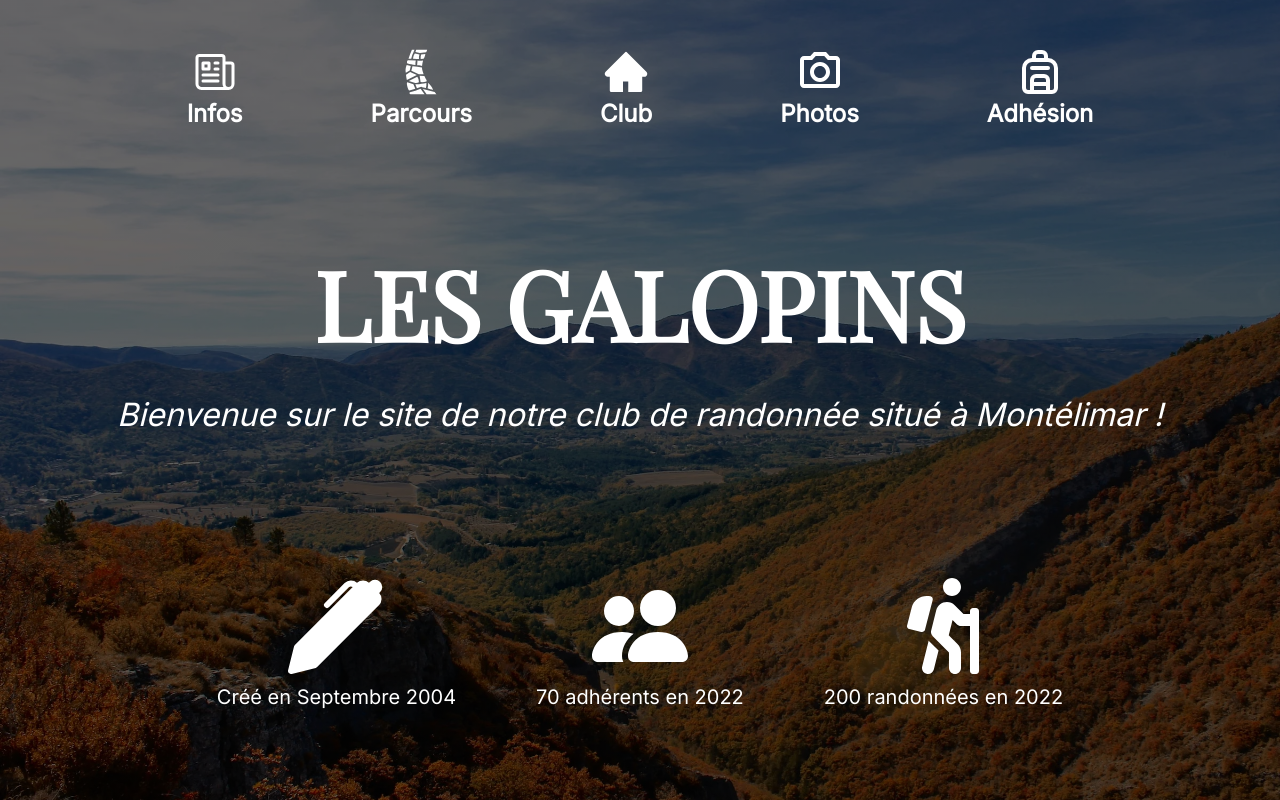
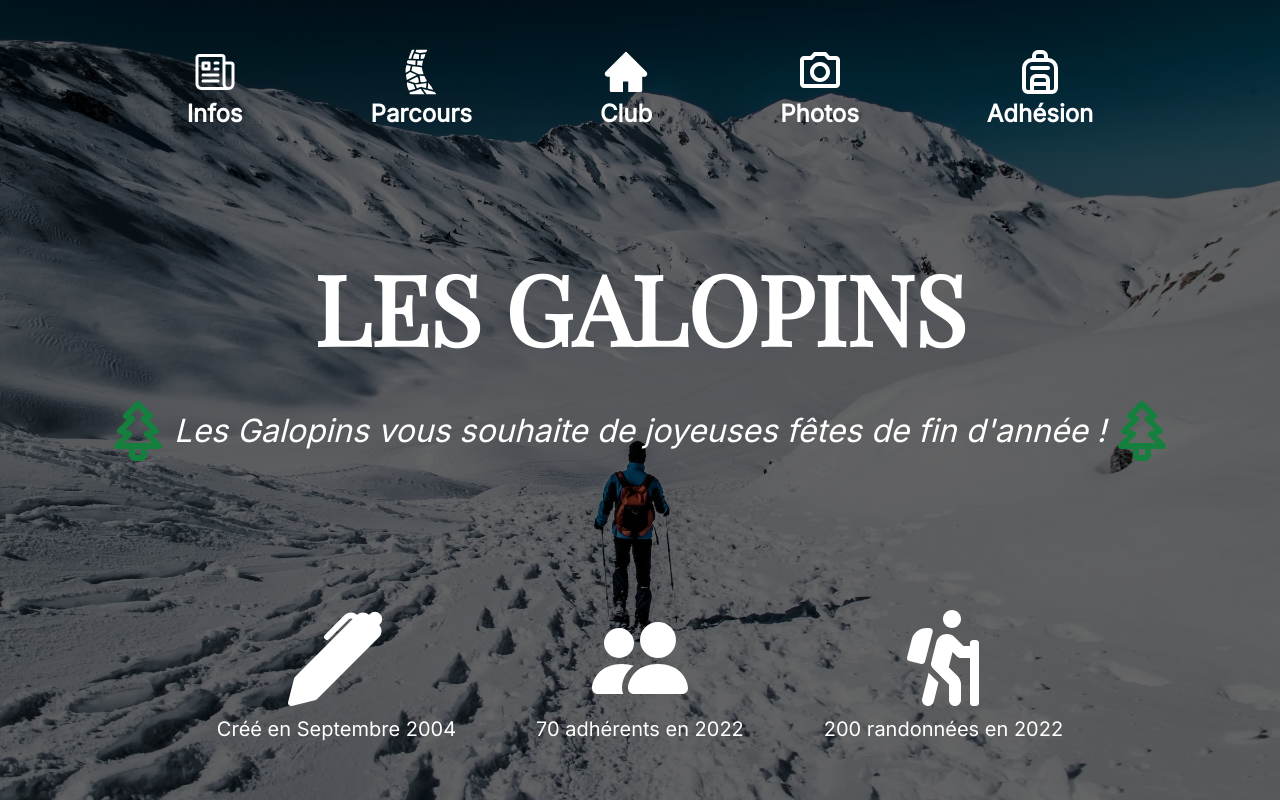
Before and after one commit to SebastienLaurentt/Galopins, a Vue app: page / in a window 1280 px wide. Shown: the top 800 px of the page. Built offline with nearby package versions, Linux system fonts and the light colour scheme; no server answers.

Commit message:
update home with christmas content

```diff
--- a/src/sections/Home.tsx
+++ b/src/sections/Home.tsx
@@ -8,6 +8,7 @@ import { FaHiking } from 'react-icons/fa';
 import Section from '../components/Section';
 import HomeIcon from '../components/HomeIcon';
 import { motion } from 'framer-motion';
+import { TbChristmasTree } from "react-icons/tb";
 
 const containerVariants = {
   hidden: {},
@@ -25,19 +26,21 @@ const childVariants = {
 
 function Home() {
   return (
-    <Section id='Accueil' bg={HomeBg} minHeightScreen={true} className='text-center flex flex-col justify-between'>
+    <Section id='Accueil' bg={HomeBg} minHeightScreen={true} className='text-center flex flex-col justify-between '>
       <Header />
       <motion.div variants={containerVariants} initial='hidden' animate='visible' className=' px-4'>
         <motion.h1 variants={childVariants}>LES GALOPINS</motion.h1>
-        <motion.h3 variants={childVariants} className='italic px-4'>
-          Bienvenue sur le site de notre club de randonnée situé à Montélimar !
+        <motion.h3 variants={childVariants} className='italic px-4 flex flex-row items-center justify-center'>
+          <TbChristmasTree className="text-green-700 text-4xl" />
+          Les Galopins vous souhaite de joyeuses fêtes de fin d'année !
+          <TbChristmasTree className="text-green-700 text-4xl" />
         </motion.h3>
       </motion.div>
       <motion.ul
         variants={containerVariants}
         initial='hidden'
         animate='visible'
-        className='flex flex-row justify-around md:justify-center xl:gap-x-8 2xl:gap-x-24 mb-8 wideScreen'
+        className='flex flex-row justify-around md:justify-center xl:gap-x-8 2xl:gap-x-24 mb-4 md:mb-0 wideScreen'
       >
         <motion.li
             variants={childVariants}
```
Also changed, not shown: src/static/img/home.webp, src/static/img/home2.webp (added).
